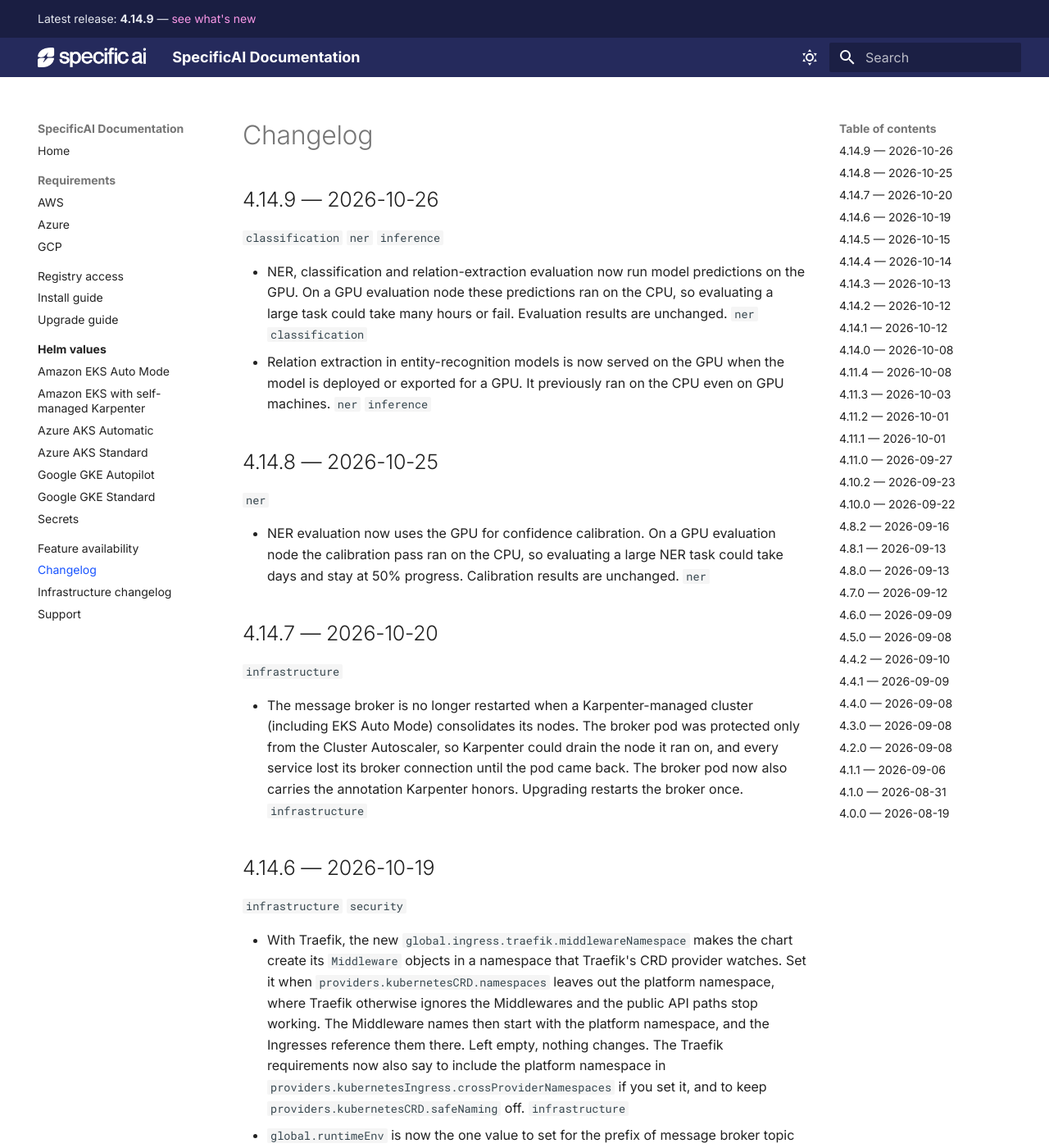
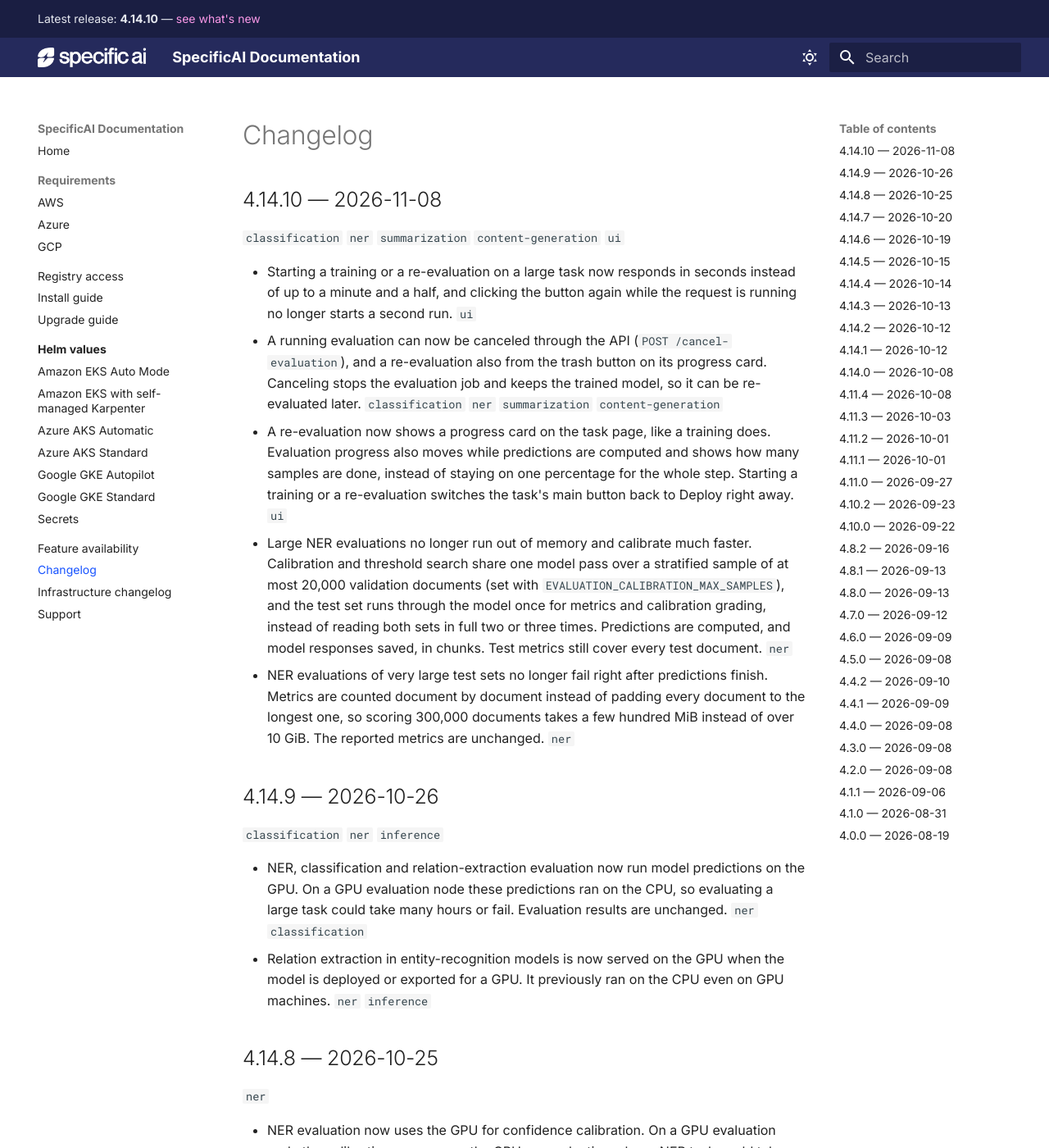
Before and after one commit to marketplace-specificai/specificai-platform, an MkDocs documentation site: the page built from docs/changelog.md, in a window 1280 px wide and 1400 px high. Shown: the whole window at 82% size. Built offline with MkDocs 1.6.1 and Material for MkDocs 9.7.7, drawn with Linux system fonts in a browser that asks for light colours.

Commit message:
Platform 4.14.10

````diff
--- a/docs/changelog.md
+++ b/docs/changelog.md
@@ -1,4 +1,14 @@
 # Changelog
+
+## 4.14.10 — 2026-11-08
+
+`classification` `ner` `summarization` `content-generation` `ui`
+
+- Starting a training or a re-evaluation on a large task now responds in seconds instead of up to a minute and a half, and clicking the button again while the request is running no longer starts a second run. `ui`
+- A running evaluation can now be canceled through the API (`POST /cancel-evaluation`), and a re-evaluation also from the trash button on its progress card. Canceling stops the evaluation job and keeps the trained model, so it can be re-evaluated later. `classification` `ner` `summarization` `content-generation`
+- A re-evaluation now shows a progress card on the task page, like a training does. Evaluation progress also moves while predictions are computed and shows how many samples are done, instead of staying on one percentage for the whole step. Starting a training or a re-evaluation switches the task's main button back to Deploy right away. `ui`
+- Large NER evaluations no longer run out of memory and calibrate much faster. Calibration and threshold search share one model pass over a stratified sample of at most 20,000 validation documents (set with `EVALUATION_CALIBRATION_MAX_SAMPLES`), and the test set runs through the model once for metrics and calibration grading, instead of reading both sets in full two or three times. Predictions are computed, and model responses saved, in chunks. Test metrics still cover every test document. `ner`
+- NER evaluations of very large test sets no longer fail right after predictions finish. Metrics are counted document by document instead of padding every document to the longest one, so scoring 300,000 documents takes a few hundred MiB instead of over 10 GiB. The reported metrics are unchanged. `ner`
 
 ## 4.14.9 — 2026-10-26
 
--- a/docs/features.md
+++ b/docs/features.md
@@ -2,7 +2,7 @@
 
 The platform's features, the chart version each first shipped in,
 and its cloud availability — generated from the release catalog for
-platform version **4.14.9**.
+platform version **4.14.10**.
 
 **Clouds** reads as follows:
 
--- a/docs/infra-changelog.md
+++ b/docs/infra-changelog.md
@@ -6,6 +6,10 @@ needs nothing beyond the standard [upgrade procedure](upgrade.md). When you
 skip versions, apply every entry between your current version and the target,
 oldest first. The [changelog](changelog.md) lists everything else each version
 changes.
+
+## 4.14.10 — 2026-11-08
+
+No infrastructure change.
 
 ## 4.14.9 — 2026-10-26
 
--- a/docs/install.md
+++ b/docs/install.md
@@ -25,7 +25,7 @@ Chart versions before 4.13.0 are available on request from
 
 ```bash
 helm pull oci://ghcr.io/marketplace-specificai/specificai-platform \
-  --version 4.14.9
+  --version 4.14.10
 ```
 
 Optionally, render the chart locally to inspect it before installing. This
@@ -33,7 +33,7 @@ touches no cluster:
 
 ```bash
 helm template specificai \
-  specificai-platform-4.14.9.tgz \
+  specificai-platform-4.14.10.tgz \
   --set global.cloudProvider=gcp \
   --set global.roleId=platform@example-project.iam.gserviceaccount.com \
   --set global.bucketName=example-bucket \
@@ -123,7 +123,7 @@ Any namespace works; the examples use `specificai`.
 ```bash
 helm upgrade --install specificai \
   oci://ghcr.io/marketplace-specificai/specificai-platform \
-  --version 4.14.9 \
+  --version 4.14.10 \
   --namespace specificai --create-namespace \
   --values "${VALUES_FILE}" \
   --values secrets.values.yaml
@@ -203,7 +203,7 @@ at the root of the public repository. Download it, then verify:
 ```bash
 curl -fsSLO https://raw.githubusercontent.com/marketplace-specificai/specificai-platform/main/cosign.pub
 cosign verify --key cosign.pub \
-  ghcr.io/marketplace-specificai/specificai-platform:4.14.9
+  ghcr.io/marketplace-specificai/specificai-platform:4.14.10
 ```
 
 A failure means the artifact is not one SpecificAI released; do not install
--- a/mkdocs.yml
+++ b/mkdocs.yml
@@ -122,8 +122,8 @@ extra_css:
   - stylesheets/extra.css
 
 extra:
-  latest_release: "4.14.9"
-  latest_release_anchor: "4149-2026-10-26"
+  latest_release: "4.14.10"
+  latest_release_anchor: "41410-2026-11-08"
   generator: false
   social:
     - icon: fontawesome/brands/github
````
Also changed, not shown: CHANGELOG.md (+10 -0 lines), README.md (+4 -4 lines).
